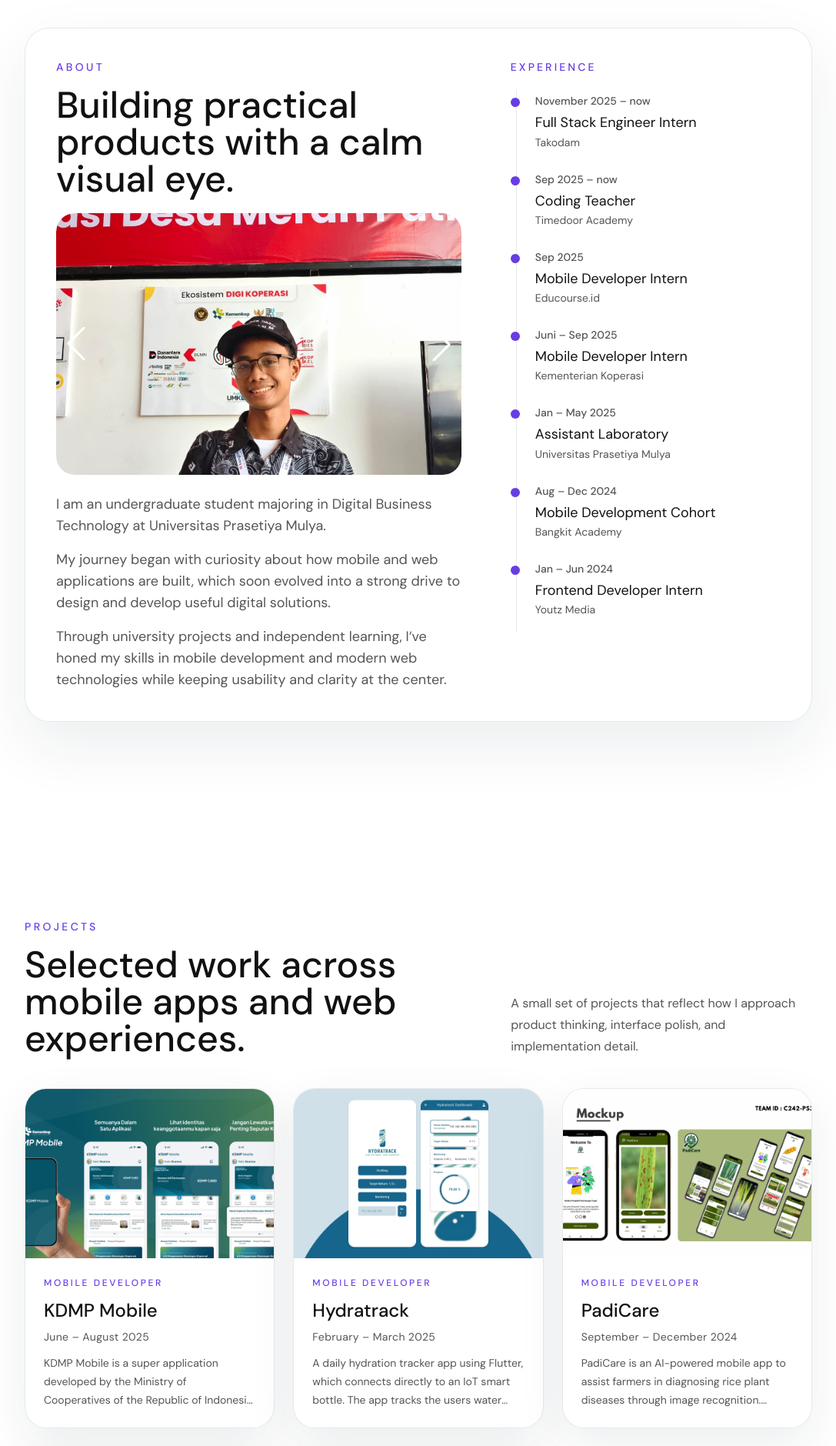
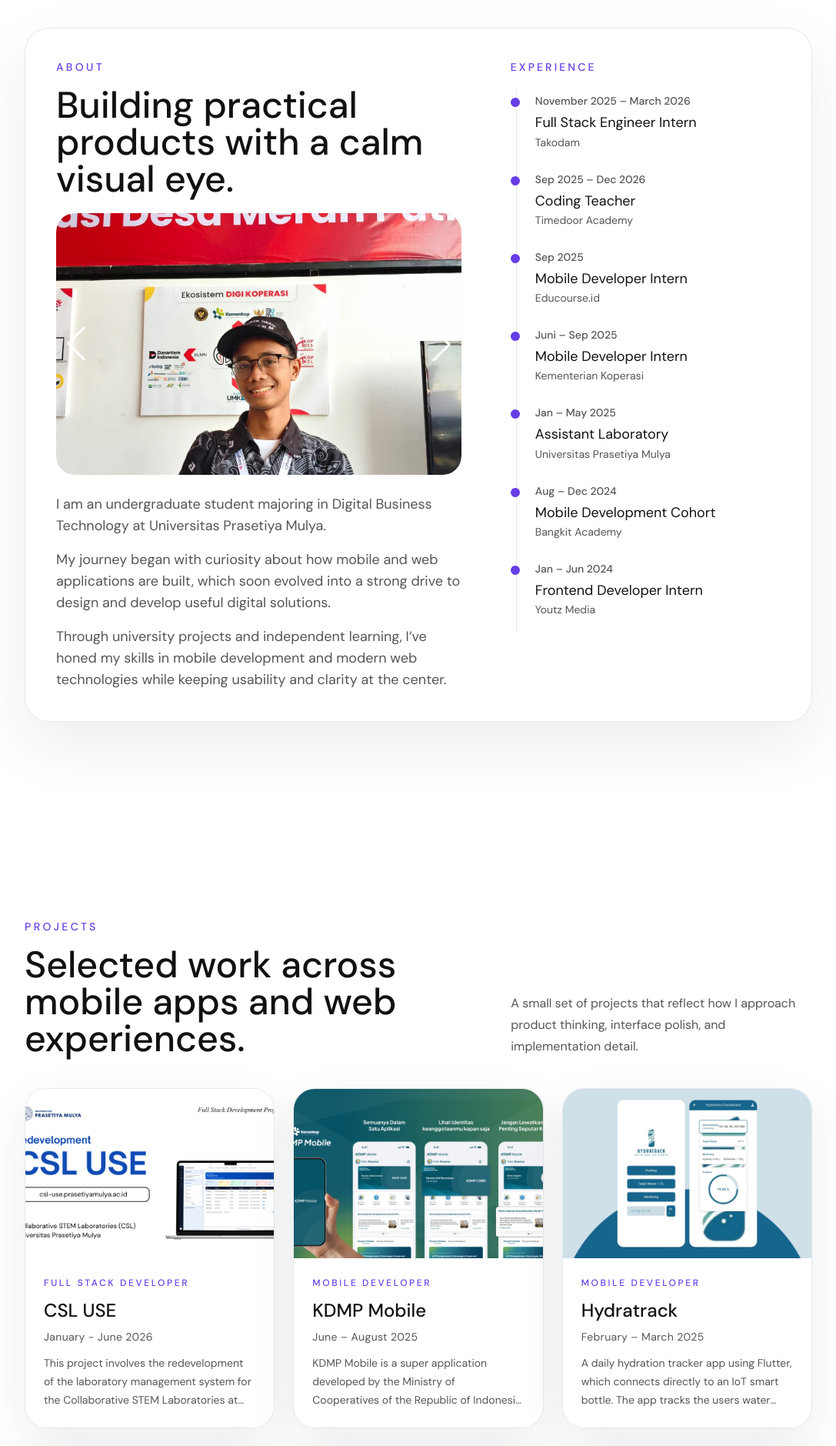
Before and after one commit to rhmdziz/aziz-personal-portofolio, a Next.js app in the folder frontend/: page / in a window 1280 px wide. Shown: the part 900-2779 px from the top of the page at 77% size, without its empty margins (96-1183 px from the left). Built offline with nearby package versions, Linux system fonts and the light colour scheme; a web font is replaced by a local one.

Commit message:
Add project

```diff
--- a/frontend/data/experiences.js
+++ b/frontend/data/experiences.js
@@ -1,11 +1,11 @@
 export const experiences = [
   {
-    period: "November 2025 – now",
+    period: "November 2025 – March 2026",
     title: "Full Stack Engineer Intern",
-    company: "Takodam"
+    company: "Takodam",
   },
   {
-    period: "Sep 2025 – now",
+    period: "Sep 2025 – Dec 2026",
     title: "Coding Teacher",
     company: "Timedoor Academy",
   },
--- a/frontend/data/projects.js
+++ b/frontend/data/projects.js
@@ -21,6 +21,17 @@
   //   tech: ["Next.js", "Tailwind CSS"],
   //   link: "https://selunatech-site.vercel.app",
   // },
+  {
+    id: 6,
+    role: "Full Stack Developer",
+    title: "CSL USE",
+    description:
+      "This project involves the redevelopment of the laboratory management system for the Collaborative STEM Laboratories at Universitas Prasetiya Mulya, introducing a modernized user interface and user experience (UI/UX). The upgraded system incorporates essential enhancements, including automated schedule conflict detection, equipment borrowing management, and centralized inventory tracking. Additionally, it integrates digital laboratory clearance workflows and a centralized information management hub to significantly streamline and improve overall laboratory operations.",
+    image: "/images/project/csl.png",
+    date: "January - June 2026",
+    tech: ["Django", "React.js", "Tailwind CSS"],
+    link: "https://csl-use.prasetiyamulya.ac.id/",
+  },
   {
     id: 5,
     role: "Mobile Developer",
```
Also changed, not shown: frontend/public/images/project/csl.png (added).
